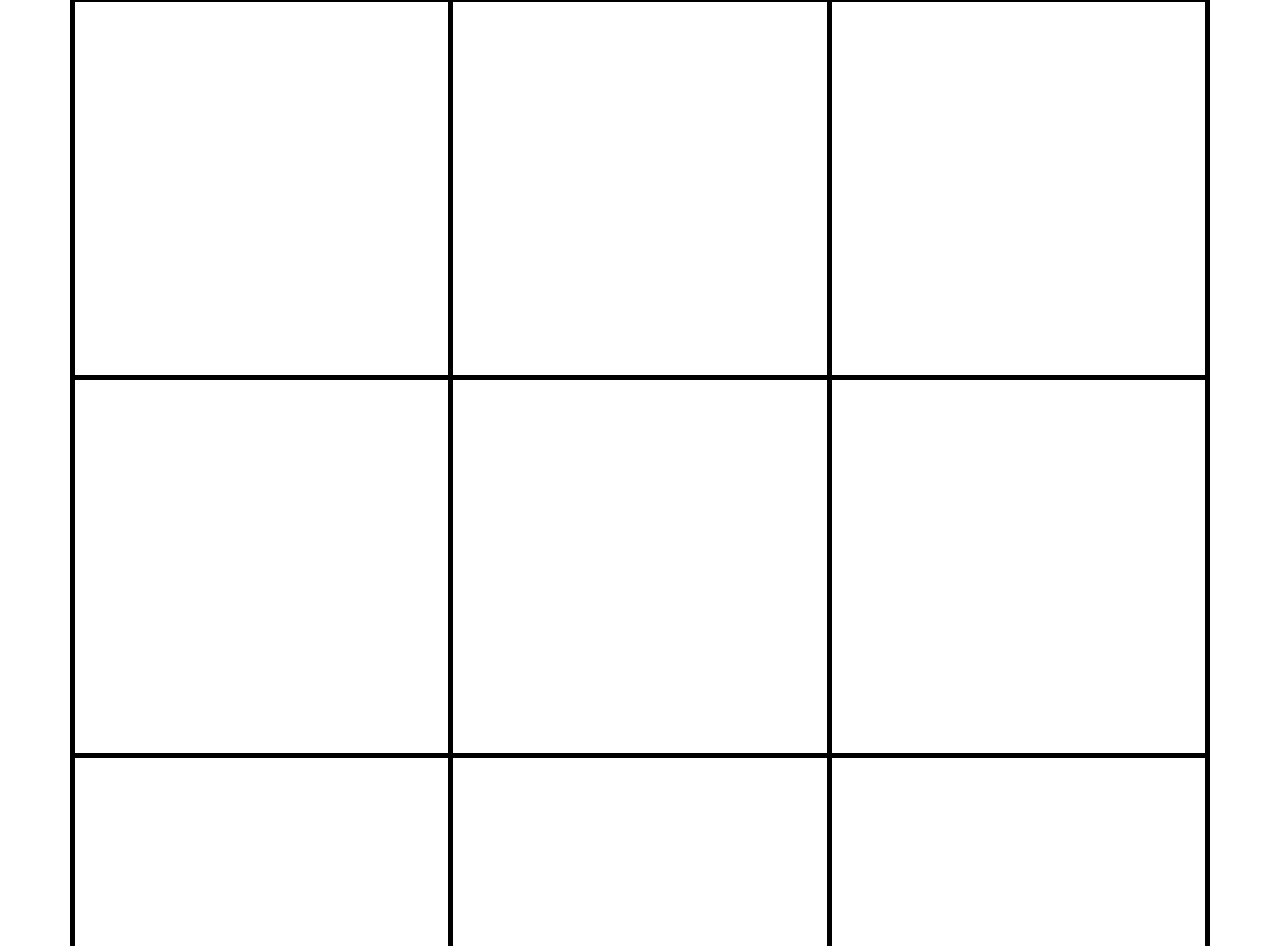
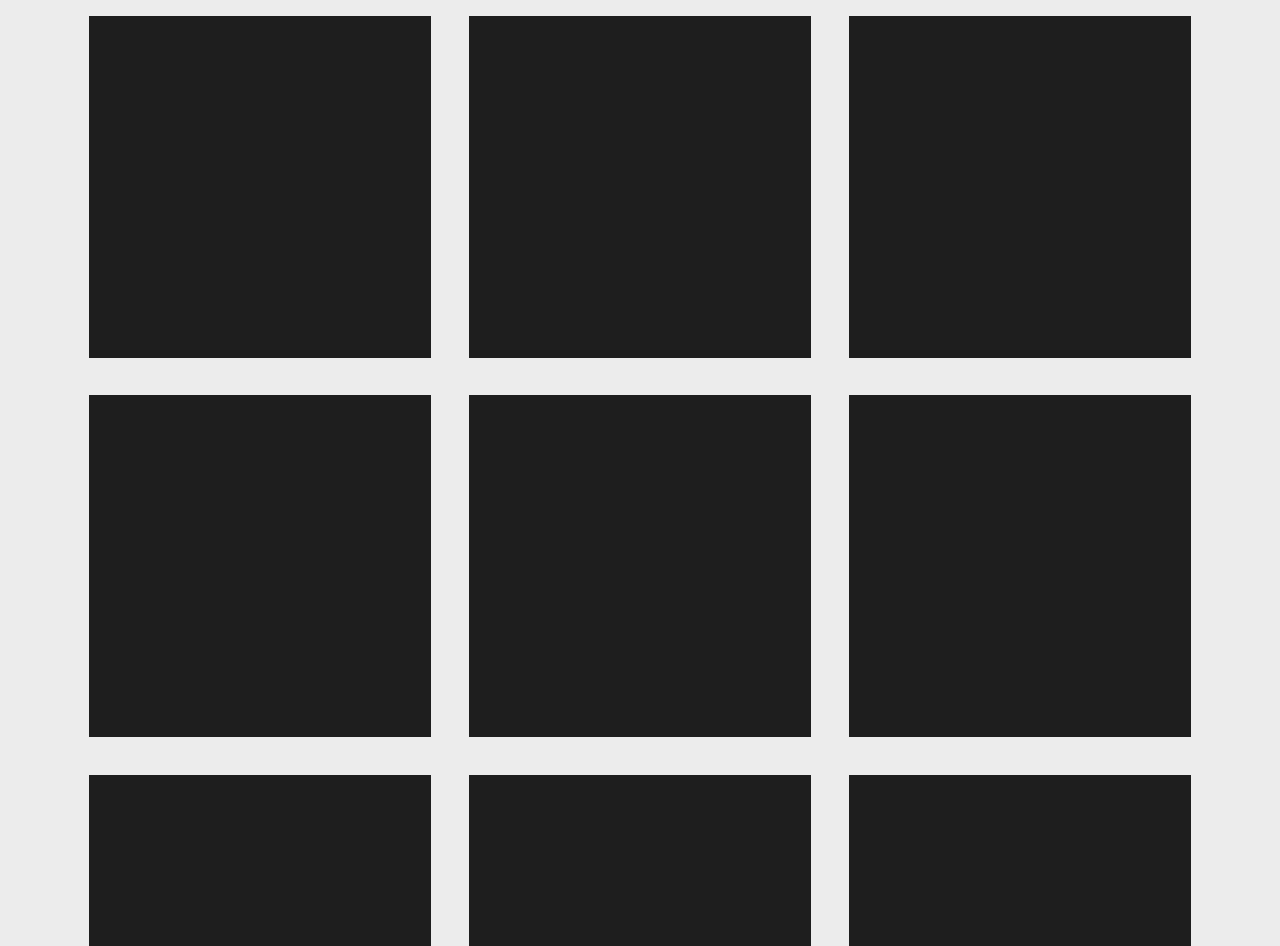
Before and after one commit to meaghanjones/tic-tac-toe, a plain HTML site: page index.html in a window 1280 px wide. Shown: the part 73-1019 px from the top of the page. Drawn offline with Linux system fonts and the light colour scheme.

Commit message:
add grid layout and fix on click action

```diff
--- a/css/styles.css
+++ b/css/styles.css
@@ -1,34 +1,64 @@
-/*This file is for your custom css.  All yours*/
-.table-bordered>tbody>tr>td,
-.table-bordered>tbody>tr>th,
-.table-bordered>tfoot>tr>td,
-.table-bordered>tfoot>tr>th,
-.table-bordered>thead>tr>td,
-.table-bordered>thead>tr>th.table>tbody>tr>td,
-.table>tbody>tr>th,
-.table>tfoot>tr>td,
-.table>tfoot>tr>th,
-.table>thead>tr>td,
-.table>thead>tr>th,
-.table-responsive>.table-bordered>tbody>tr:last-child>td, .table-responsive>.table-bordered>tbody>tr:last-child>th, .table-responsive>.table-bordered>tfoot>tr:last-child>td, .table-responsive>.table-bordered>tfoot>tr:last-child>th {
-  border: 5px solid black;
-  width: 33.33%;
-  position: relative;
+@import url(http://fonts.googleapis.com/css?family=Lato:400,900);  /* <-- Just for the demo, Yes I like pretty fonts... */
+
+.square {
+    float:left;
+    position: relative;
+    width: 30%;
+    padding-bottom : 30%; /* = width for a 1:1 aspect ratio */
+    margin:1.66%;
+    background-color:#1E1E1E;
+    overflow:hidden;
 }
 
-.table-bordered>tbody>tr>td:after,
-.table-bordered>tbody>tr>th:after,
-.table-bordered>tfoot>tr>td:after,
-.table-bordered>tfoot>tr>th:after,
-.table-bordered>thead>tr>td:after,
-.table-bordered>thead>tr>th.table>tbody>tr>td:after,
-.table>tbody>tr>th:after,
-.table>tfoot>tr>td:after,
-.table>tfoot>tr>th:after,
-.table>thead>tr>td:after,
-.table>thead>tr>th:after,
-.table-responsive>.table-bordered>tbody>tr:last-child>td:after, .table-responsive>.table-bordered>tbody>tr:last-child>th:after, .table-responsive>.table-bordered>tfoot>tr:last-child>td:after, .table-responsive>.table-bordered>tfoot>tr:last-child>th:after {
-  content: '';
-  display: block;
-  margin-top: 100%;
+.content {
+    position:absolute;
+    height:90%; /* = 100% - 2*5% padding */
+    width:90%; /* = 100% - 2*5% padding */
+    padding: 5%;
+    font-size: 10em;
+    text-align: center;
 }
+
+.table{
+    display:table;
+    height:100%;
+    width:100%;
+}
+.table-cell{
+    display:table-cell;
+    vertical-align:middle;
+    height:100%;
+    width:100%;
+}
+
+/*  For responsive images */
+
+.content .rs{
+    width:auto;
+    height:auto;
+    max-height:90%;
+    max-width:100%;
+}
+/*  For responsive images as background */
+
+.bg{
+    background-position:center center;
+    background-repeat:no-repeat;
+    background-size:cover; /* you change this to "contain" if you don't want the images to be cropped */
+    color:#fff;
+}
+
+/*  following just for the demo */
+
+
+body {
+    font-size:20px;
+    font-family: 'Lato',verdana, sans-serif;
+    color: #fff;
+    background:#ECECEC;
+}
+
+.numbers{
+    font-weight:900;
+    font-size:100px;
+}
--- a/index.html
+++ b/index.html
@@ -33,34 +33,93 @@
       <header>
         <h1>TIC-TAC-TOE</h1>
       </header>
-      <div class="table-responsive">
-        <table class="table table-bordered board">
-          <tr>
-            <td class="space">
-            </td>
-            <td>
-            </td>
-            <td>
-            </td>
-          </tr>
-          <tr>
-            <td>
-            </td>
-            <td>
-            </td>
-            <td>
-            </td>
-          </tr>
-          <tr>
-            <td>
-            </td>
-            <td>
-            </td>
-            <td>
-            </td>
-          </tr>
-        </table>
-      </div>
+
+<div class="square">
+    <div class="content">
+      <div class="table">
+            <div class="table-cell">
+
+            </div>
+        </div>
+    </div>
+</div>
+<div class="square">
+    <div class="content">
+      <div class="table">
+            <div class="table-cell">
+
+            </div>
+        </div>
+    </div>
+</div>
+<div class="square">
+    <div class="content">
+      <div class="table">
+            <div class="table-cell">
+
+            </div>
+        </div>
+    </div>
+</div>
+
+
+<div class="square">
+    <div class="content">
+      <div class="table">
+            <div class="table-cell">
+
+            </div>
+        </div>
+    </div>
+</div>
+<div class="square">
+    <div class="content">
+      <div class="table">
+            <div class="table-cell">
+
+            </div>
+        </div>
+    </div>
+</div>
+<div class="square">
+   <div class="content">
+     <div class="table">
+            <div class="table-cell">
+
+            </div>
+        </div>
+    </div>
+</div>
+
+
+<div class="square">
+   <div class="content">
+     <div class="table">
+            <div class="table-cell">
+
+            </div>
+        </div>
+    </div>
+</div>
+<div class="square">
+    <div class="content">
+      <div class="table">
+            <div class="table-cell">
+
+            </div>
+        </div>
+    </div>
+</div>
+<div class="square">
+    <div class="content">
+      <div class="table">
+            <div class="table-cell">
+
+            </div>
+        </div>
+    </div>
+</div>
+
       <footer>
         <p>&copy; 2016 Epicodus Pair Project, Inc.</p>
       </footer>
--- a/js/scripts.js
+++ b/js/scripts.js
@@ -1,6 +1,6 @@
 $(document).ready(function(){
 
-  $("td.space").click(function(){
+  $(".content").click(function(){
     $(this).text("x")
     });
 });
```
